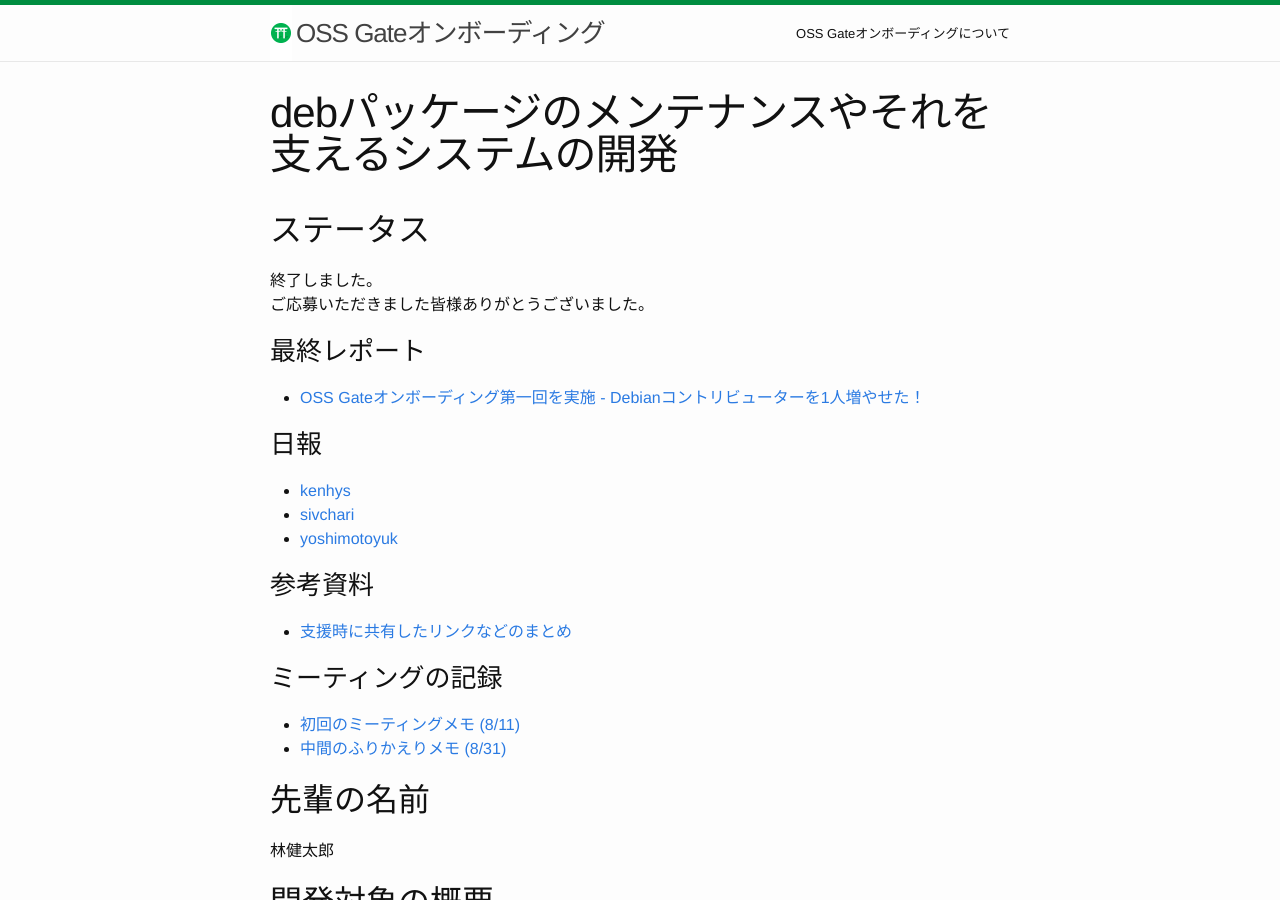
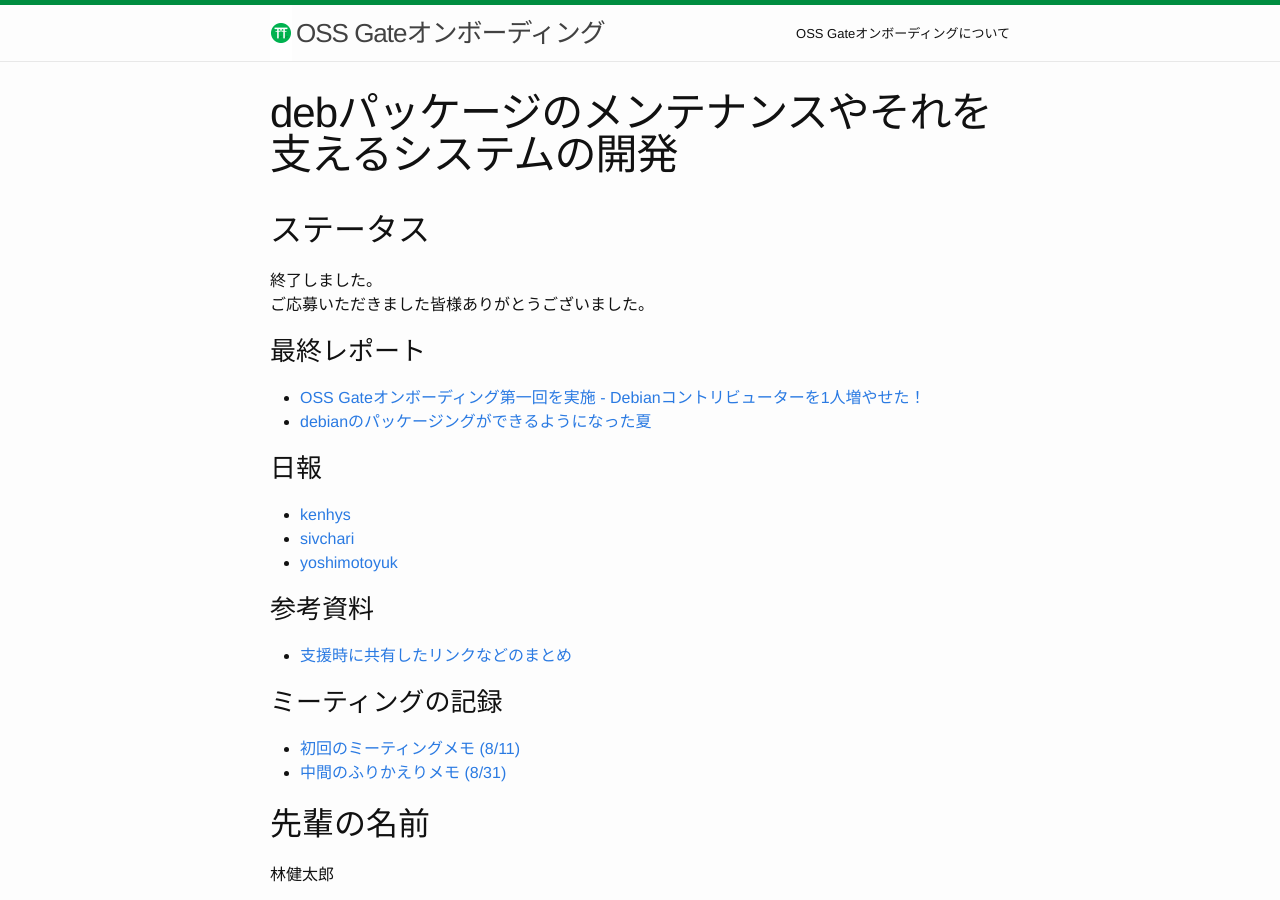
Before and after one commit to oss-gate/on-boarding, a Jekyll site: the page built from proposals/2021-08/kenhys-maintain-debian-packages/index.md, in a window 1280 px wide and 900 px high. Built offline with Jekyll 4.4.1, drawn with Linux system fonts in a browser that asks for light colours; Markdown is read by kramdown in place of the engine named in the settings; comment, search, counter and statistics services are not loaded.

Commit message:
Add linkt to @sivchari's final report

```diff
--- a/proposals/2021-08/kenhys-maintain-debian-packages/index.md
+++ b/proposals/2021-08/kenhys-maintain-debian-packages/index.md
@@ -11,6 +11,7 @@ title: debパッケージのメンテナンスやそれを支えるシステム
 ### 最終レポート
 
 * [OSS Gateオンボーディング第一回を実施 - Debianコントリビューターを1人増やせた！](https://oss-gate.github.io/report/on-boarding/2021/10/08/on-boarding-2021-08-kenhys.html)
+* [debianのパッケージングができるようになった夏](https://oss-gate.github.io/report/on-boarding/2021/11/20/on-boarding-2021-08-sivhari.html)
 
 ### 日報
 
```
